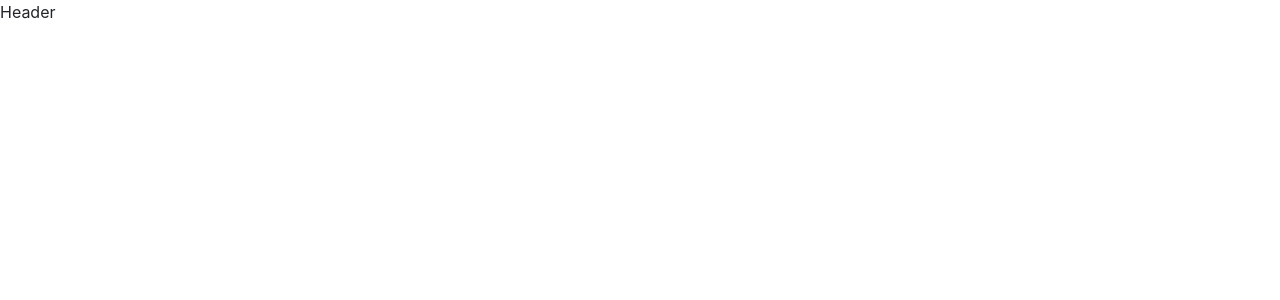
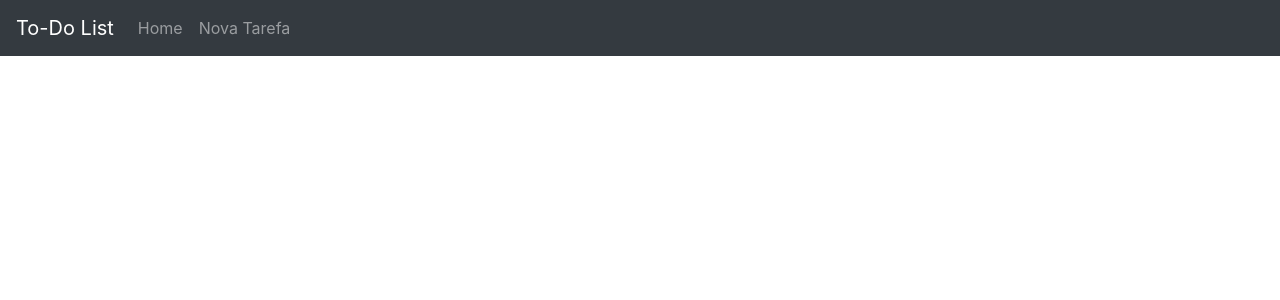
Before and after one commit to diegoftozetto/web-todolist-vue, a Vue app: page / in a window 1280 px wide. Shown: the top 300 px of the page. Built offline with nearby package versions, Linux system fonts and the light colour scheme.

Commit message:
Introduz conteúdo inicial no componente 'Home'

```diff
--- a/src/components/Header.vue
+++ b/src/components/Header.vue
@@ -1,5 +1,16 @@
 <template>
-  <div>Header</div>
+  <nav class="navbar navbar-expand-lg navbar-dark bg-dark">
+    <a class="navbar-brand" href="#">To-Do List</a>
+    <button class="navbar-toggler" type="button" data-toggle="collapse" data-target="#navbarNavAltMarkup" aria-controls="navbarNavAltMarkup" aria-expanded="false" aria-label="Toggle navigation">
+      <span class="navbar-toggler-icon"></span>
+    </button>
+    <div class="collapse navbar-collapse" id="navbarNavAltMarkup">
+      <div class="navbar-nav">
+        <a class="nav-link" href="#">Home</a>
+        <a class="nav-link" href="#">Nova Tarefa</a>
+      </div>
+    </div>
+  </nav>
 </template>
 
 <script>
```
